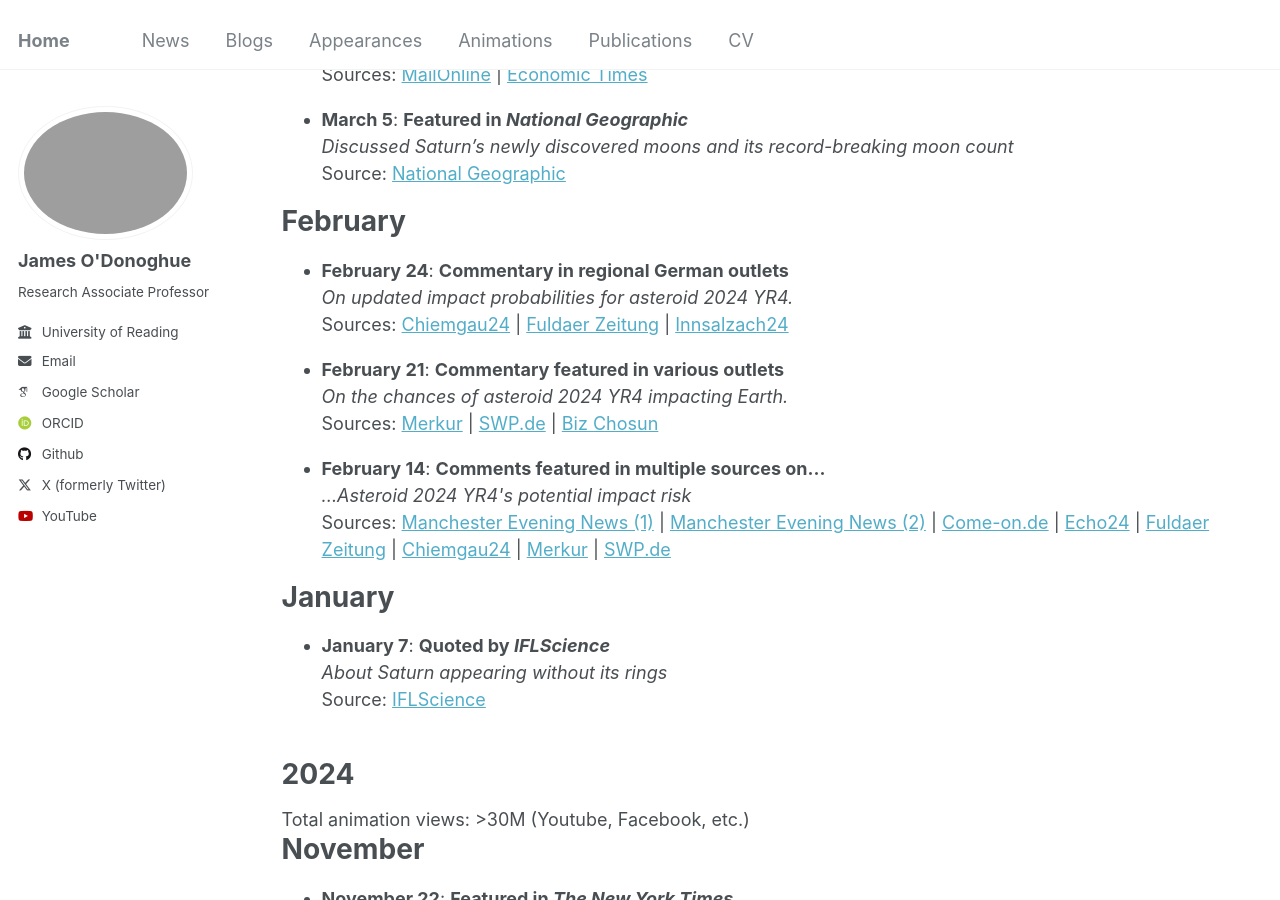
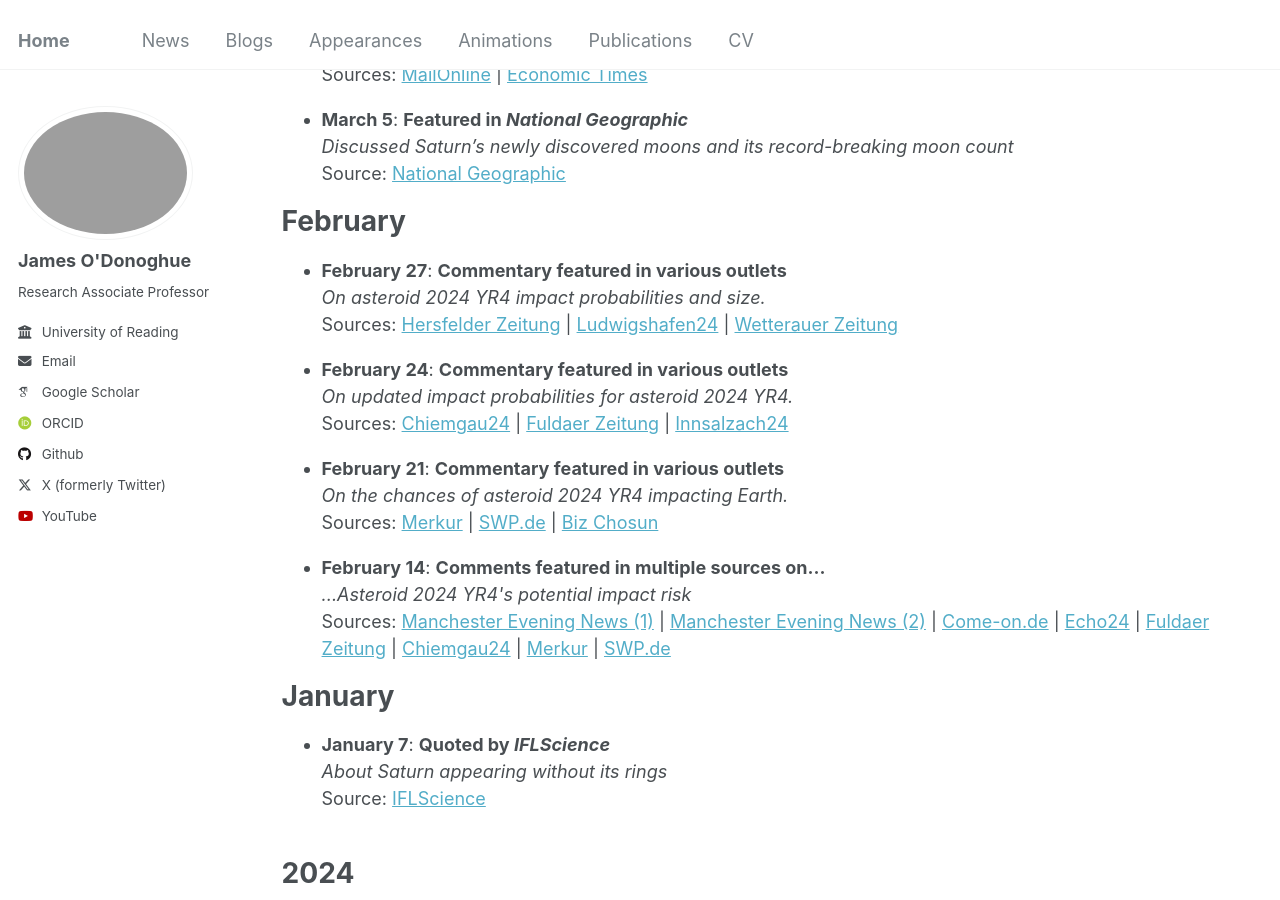
Before and after one commit to odonoghuespace/odonoghuespace.github.io, a Jekyll site: the page built from _pages/news.html, in a window 1280 px wide and 900 px high, scrolled down 745 px. Built offline with Jekyll 4.4.1, drawn with Linux system fonts in a browser that asks for light colours; some web fonts are replaced.

Commit message:
Update news.html

```diff
--- a/_pages/news.html
+++ b/_pages/news.html
@@ -117,7 +117,18 @@ author_profile: true
 <h1>February</h1>
 
 <ul>
-  <li><strong>February 24</strong>: <strong>Commentary in regional German outlets</strong><br>
+  <li><strong>February 27</strong>: <strong>Commentary featured in various outlets</strong><br>
+    <em>On asteroid 2024 YR4 impact probabilities and size.</em><br>
+    Sources:
+    <a href="https://www.hersfelder-zeitung.de/panorama/asteroid-2024-yr4-gibt-keine-systeme-die-einen-asteroideneinschlag-verhindern-zr-93578336.html">Hersfelder Zeitung</a> |
+    <a href="https://www.ludwigshafen24.de/welt/einschlagwahrscheinlichkeit-nochmal-korrigiert-nasa-nennt-aktuelle-infos-fuer-asteroid-2024-yr4-zr-93580814.html">Ludwigshafen24</a> |
+    <a href="https://www.wetterauer-zeitung.de/panorama/einschlagwahrscheinlichkeit-nochmal-korrigiert-nasa-nennt-aktuelle-infos-fuer-asteroid-2024-yr4-zr-93580814.html">Wetterauer Zeitung</a>
+  </li>
+</ul>
+
+
+<ul>
+  <li><strong>February 24</strong>: <strong>Commentary featured in various outlets</strong><br>
     <em>On updated impact probabilities for asteroid 2024 YR4.</em><br>
     Sources:
     <a href="https://www.chiemgau24.de/welt/wissen/einschlagwahrscheinlichkeit-nochmal-korrigiert-nasa-nennt-aktuelle-infos-fuer-asteroid-2024-yr4-zr-93580814.html">Chiemgau24</a> |
```
